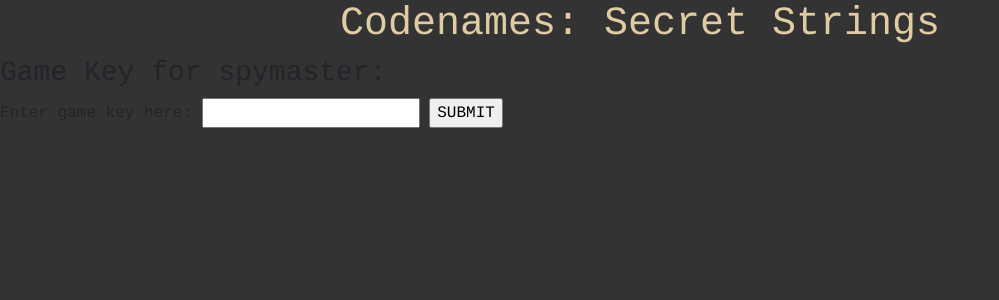
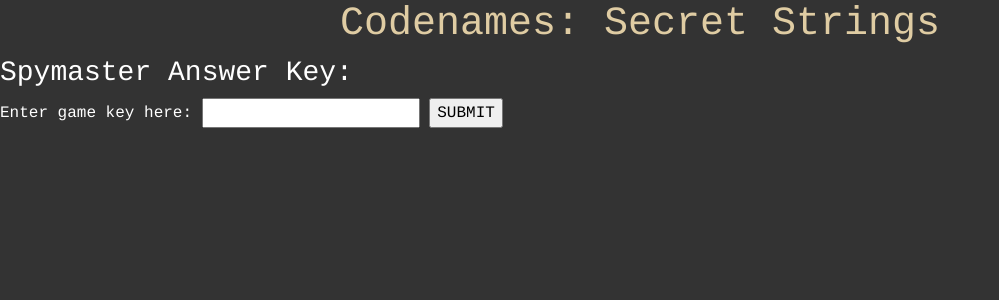
Before and after one commit to jgalicic/codenames-secret-strings, a Flask app: page /spymaster in a window 1280 px wide. Shown: the top 300 px of the page, without its empty margins (0-999 px from the left). Run offline with Flask 2, Linux system fonts and the light colour scheme; some libraries are stand-ins or nearby versions.

Commit message:
Began developing 'win' conditions. Minor styling

```diff
--- a/templates/spymaster.html
+++ b/templates/spymaster.html
@@ -14,8 +14,8 @@
 
 <body>
   <h1>Codenames: Secret Strings</h1>
-  <h3>Game Key for spymaster:</h3>
-  <form action="/spymaster" method="post">
+  <h3 id="spy">Spymaster Answer Key:</h3>
+  <form action="/spymaster" method="post" id="spy">
     <label for="game_key">Enter game key here:</label>
     <input type="text" name="game_key">
     <input type="submit" value="SUBMIT">
```
